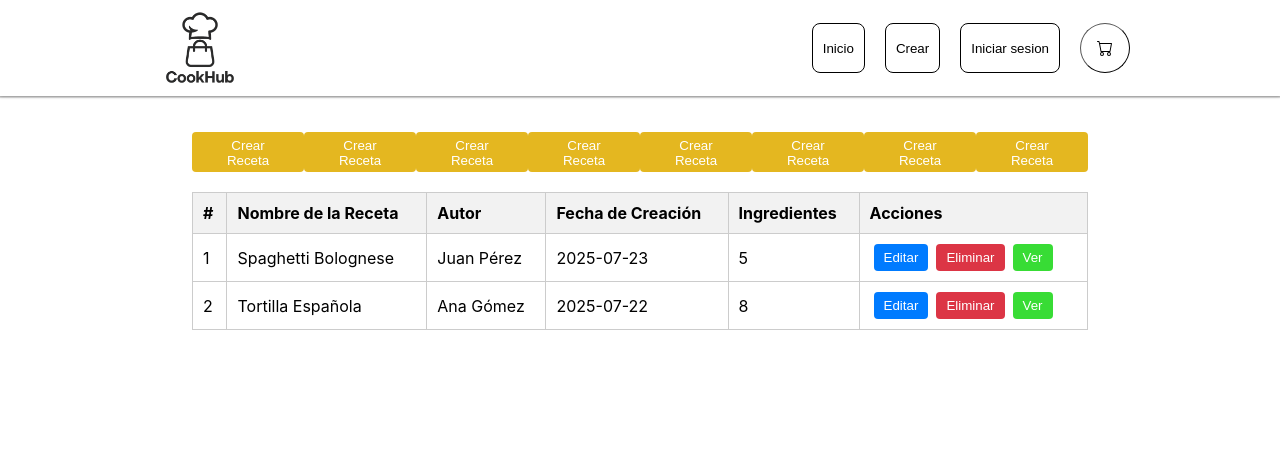
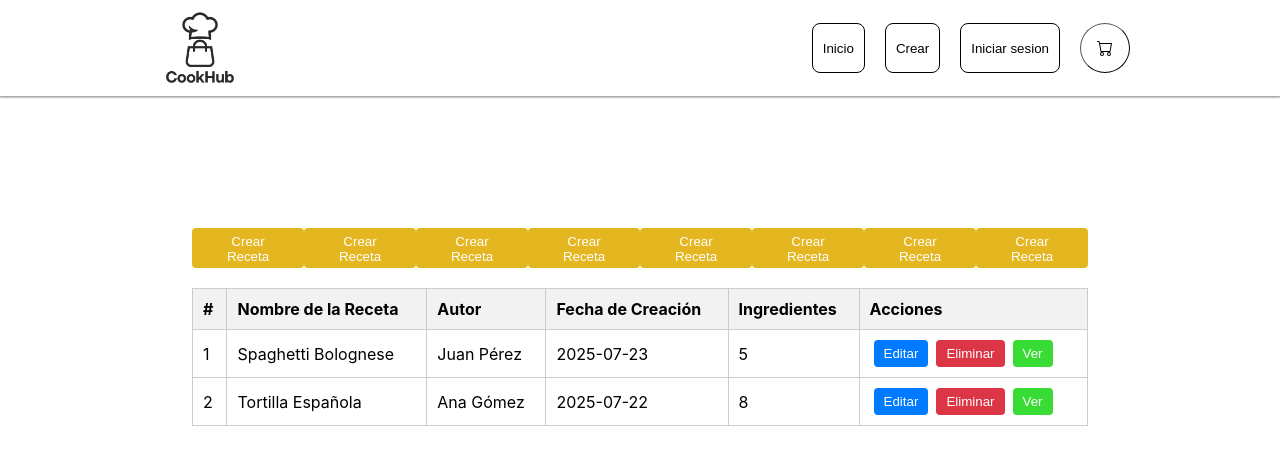
Before and after one commit to PANAMA-TEC/SEMESTRAL-lX-1LS244, a React (Vite) app: page /admin in a window 1280 px wide. Shown: the top 464 px of the page. Built offline with nearby package versions, Linux system fonts and the light colour scheme.

Commit message:
ajustes al nav bar, evitando margin top or componentes

```diff
--- a/src/components/navBar/index.css
+++ b/src/components/navBar/index.css
@@ -1,3 +1,8 @@
+.NavBar {
+  height: 12vh;
+  /* border-style: solid; */
+}
+
 .nav-bar-main {
   display: flex;
   align-items: center;
--- a/src/components/navBar/index.jsx
+++ b/src/components/navBar/index.jsx
@@ -20,7 +20,9 @@ const NavBar = ({ logo, links }) => {
 
 
   return (
-    <nav className="nav-bar-main elevation-1">
+    <div className="NavBar">
+      <nav className='nav-bar-main elevation-1'>
+
         <img src={logo} alt="Logo" className="nav-bar-logo"  width={'100px'} onClick={()=>( handleButtonClick("/"))} />
 
         <div className="nav-bar-links">
@@ -42,8 +44,11 @@ const NavBar = ({ logo, links }) => {
             </svg>
           </button>
 
+
         </div>
+
       </nav>
+    </div>
   );
 
 };
```
Lines whose indentation alone changed are shown as unchanged.
